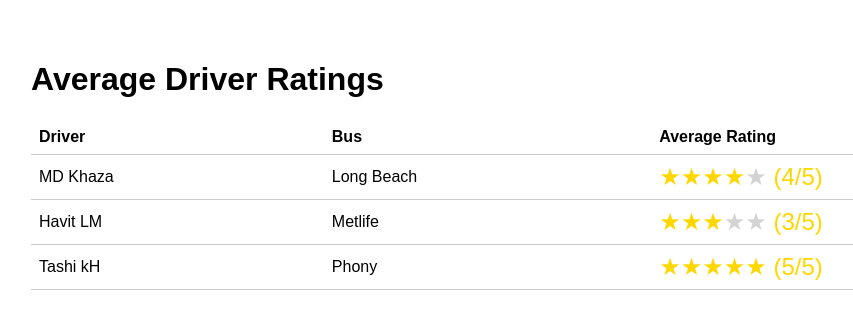
After one commit to anothershafin/Project-Musafir, a Django app: page /ratings/confirmation/ in a window 1280 px wide. The commit adds this page. Shown: the top 329 px of the page, without its empty margins (9-862 px from the left). Run offline with Django 5.2, Linux system fonts and the light colour scheme.

Commit message:
Rating, average rating, message field
Rating- Passengers can rate their ride from 1 to 5 stars.
Average rating- A page where the average rating of bus drivers will be be shown.
Messaging field- Users can upload and receive text notifications and updates about
road conditions, civil unrest, traffic congestion, and other relevant alerts.

```diff
--- /dev/null
+++ b/musafir/accounts/templates/accounts/rating_confirmation.html
@@ -0,0 +1,49 @@
+<!DOCTYPE html>
+<html>
+  <head>
+    <meta charset="utf-8">
+    <title>Average Driver Ratings</title>
+    <style>
+      body { font-family: sans-serif; padding: 2rem; }
+      table { width: 100%; border-collapse: collapse; margin-top: 1rem; }
+      th, td { padding: 0.5rem; text-align: left; border-bottom: 1px solid #ccc; }
+      .stars { font-size: 1.5rem; color: gold; }
+      .stars .empty { color: lightgray; }
+    </style>
+  </head>
+  <body>
+    <h1>Average Driver Ratings</h1>
+    <table>
+      <thead>
+        <tr>
+          <th>Driver</th>
+          <th>Bus</th>
+          <th>Average Rating</th>
+        </tr>
+      </thead>
+      <tbody>
+        <tr>
+          <td>MD Khaza</td>
+          <td>Long Beach</td>
+          <td class="stars">
+            ★★★★<span class="empty">★</span>  (4/5)
+          </td>
+        </tr>
+        <tr>
+          <td>Havit LM</td>
+          <td>Metlife</td>
+          <td class="stars">
+            ★★★<span class="empty">★★</span>  (3/5)
+          </td>
+        </tr>
+        <tr>
+          <td>Tashi kH</td>
+          <td>Phony</td>
+          <td class="stars">
+            ★★★★★  (5/5)
+          </td>
+        </tr>
+      </tbody>
+    </table>
+  </body>
+</html>
--- a/musafir/accounts/urls.py
+++ b/musafir/accounts/urls.py
@@ -1,12 +1,15 @@
 from django.contrib import admin
 from django.urls import path
 from . import views
-
+#Farhan Hossain Sajid
+from django.views.generic import TemplateView
 urlpatterns = [
     path('', views.home, name='home'),
     path('signup/', views.signup_view, name='signup'),
     path('login/', views.login_view, name='login'),
-    path('activity/', views.activity_page, name='activity'),
+    #Farhan Hossain Sajid
+    #path('activity/', views.activity_page, name='activity'),
+    path('activity/', views.activity_view, name='activity'),
     path('profile/', views.profile_view, name='profile'),
     path('profile/update/', views.profile_update, name='profile_update'),
 
@@ -28,4 +31,15 @@ urlpatterns = [
     path('activity/', views.activity_view, name='activity'),
     path('new-page/', views.new_page_view, name='new_page'),
     path("upload/", views.upload_image, name="upload_image"),
+
+
+
+
+
+    # demo-only: serve the static mockup
+    path('ratings/confirmation/',
+        TemplateView.as_view(template_name='accounts/rating_confirmation.html'),
+        name='rating_confirmation'),
+
+
 ]
--- a/musafir/vehicles/admin.py
+++ b/musafir/vehicles/admin.py
@@ -2,3 +2,6 @@ from django.contrib import admin
 from .models import Bus
 # Register your models here.
 admin.site.register(Bus)
+
+
+#testing testing
```
Also changed, not shown: musafir/accounts/models.py (+12 -0 lines), musafir/accounts/templates/accounts/activity.html (+92 -0 lines), musafir/accounts/views.py (+74 -3 lines), musafir/accounts/migrations/0008_roadconditionmessage.py (added), musafir/db.sqlite3.
